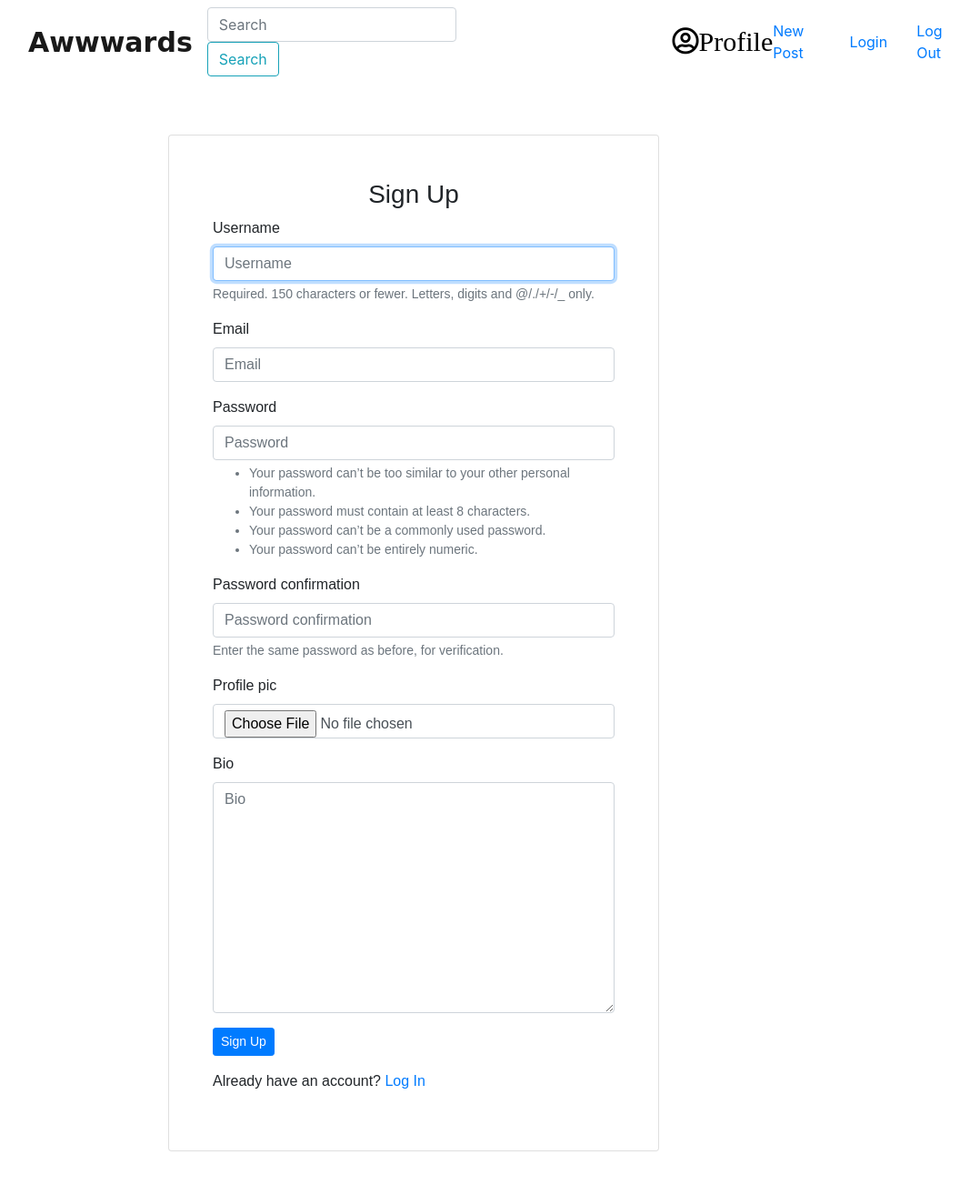
After one commit to rowenarono95/My-Awards, a Django app: page /register/ in a window 1280 px wide. The commit adds this page. Shown: the whole page at 91% size, without its empty margins (185-1252 px from the left). Run offline with Django 3.2, Linux system fonts and the light colour scheme; some libraries are stand-ins or nearby versions; some web fonts are replaced.

Commit message:
modified the whole login

```diff
--- a/myawwards/forms.py
+++ b/myawwards/forms.py
@@ -2,8 +2,27 @@
 
 from django import forms
 from django.contrib.auth.models import User
-from .models import Profile
+from .models import Profile,Project
 from django.contrib.auth.forms import UserCreationForm
+
+
+class RegistrationForm(UserCreationForm):
+    email=forms.EmailField()
+    class Meta:
+        model = User
+        fields = ['username', 'email','password1', 'password2']
+    def save(self, commit=True):
+        user=super().save(commit=False)
+        user.email=self.cleaned_data['email']
+        if commit:
+            user.save()
+        return user
+class profileForm(forms.ModelForm):
+    class Meta:
+        model = Profile
+        fields = [ 'profile_pic', 'bio']
+
+
 
 
 
@@ -28,3 +47,9 @@ class ProfileUpdateForm(forms.ModelForm):
     class Meta:
         model = Profile
         fields =['profile_pic', 'bio']
+
+
+class  NewProjectForm(forms.ModelForm):
+    class Meta:
+        model = Project
+        exclude = ['user',]
--- a/myawwards/templates/navbar.html
+++ b/myawwards/templates/navbar.html
@@ -25,7 +25,7 @@
           style="font-size: 30px; margin-left: 210px; color: black;">Profile</i></a>
     </div>
     <div>
-      <a href="#">New Post</a>
+      <a href="{% url 'new_project' %}">New Post</a>
     </div>
     <div>
       <a class="nav-item nav-link login" href="/login">Login</a>
--- /dev/null
+++ b/myawwards/templates/users/register.html
@@ -0,0 +1,32 @@
+{%extends "base.html"%}
+{% load bootstrap4 %}
+{% block content %}
+<div class="container" style="font-family: 'Jost', sans-serif;">
+    <div class="row">
+        <!-- Empty div -->
+        <div class="col-md-6 mx-auto">
+            {% if form.errors %}
+            <p> Some Information Might be Incorrect </p>
+            {% endif %}
+            <div class="panel panel-default card p-5 mt-5 mb-5">
+                <div class="panel-heading">
+                    <h3 class="text-center">Sign Up</h3>
+                </div>
+                <div class="panel-body">
+                    <form method="POST" enctype="multipart/form-data">
+                        {% csrf_token %}
+                        {% bootstrap_form form %}
+                        {% bootstrap_form profForm %}
+                        <div class="form-group">
+                            <input type="submit" class="btn btn-primary btn-sm" value="Sign Up">
+                        </div>
+                        <p>Already have an account? <a href="/login"> Log In</a></p>
+                        <input type="hidden" name="next" value="{{next}}">
+                    </form>
+                </div>
+            </div>
+        </div>
+        <!-- empty div -->
+    </div>
+</div>
+{% endblock %}
--- a/myawwards/urls.py
+++ b/myawwards/urls.py
@@ -2,12 +2,15 @@ from . import views
 from django.conf import settings
 from django.conf.urls.static import static
 from django.urls import include, path
+from django.contrib.auth import views as auth_views
 
 urlpatterns = [
     path('', views.home, name='home'),
-    path('accounts/register/', views.register, name='register'),
+    path('register/', views.register,name = 'registration'),
+    path('login/', auth_views.LoginView.as_view(template_name='users/login.html'), name='login'),
+    path('logout/', auth_views.LogoutView.as_view(template_name='users/logout.html'), name='logout'),
     path('search_results',views.search_results, name = 'search_results'),
-    path('profile/', views.profile,name = 'profile'),
+    # path('profile/', views.profile,name = 'profile'),
     path('new_project/', views.new_project,name ='new_project'),
 ]
 
--- a/myawwards/views.py
+++ b/myawwards/views.py
@@ -3,7 +3,7 @@ from django.http import HttpResponse
 from django.shortcuts import render
 from django.contrib.auth.decorators import login_required
 from django.contrib.auth import authenticate, login, logout
-from .forms import  UserUpdateForm, ProfileUpdateForm, SignUpForm
+from .forms import  UserUpdateForm, ProfileUpdateForm, SignUpForm,RegistrationForm,profileForm,NewProjectForm
 from .models import Profile,Project
 
 # Create your views here.
@@ -14,22 +14,26 @@ def home(request):
     return render(request,'index.html')
 
 
-
-
 def register(request):
-    if request.method == 'POST':
-        form = SignUpForm(request.POST)
-        if form.is_valid():
-            form.save()
-            username = form.cleaned_data.get('username')
-            password = form.cleaned_data.get('password1')
-            user = authenticate(username=username, password=password)
-            login(request, user)
-            return redirect('home')
+    if request.method=="POST":
+        form=RegistrationForm(request.POST)
+        procForm=profileForm(request.POST, request.FILES)
+        if form.is_valid() and procForm.is_valid():
+            username=form.cleaned_data.get('username')
+            user=form.save()
+            profile=procForm.save(commit=False)
+            profile.user=user
+            profile.save()
+            # messages.success(request, f'Successfully created Account!.You can now login as {username}!')
+        return redirect('login')
     else:
-        form = SignUpForm()
-    return render(request, 'registration/registration_form.html', {'form': form})
-
+        form= RegistrationForm()
+        prof=profileForm()
+    params={
+        'form':form,
+        'profForm': prof
+    }
+    return render(request, 'users/register.html', params)
 
 
 @login_required(login_url='/accounts/login/')
@@ -65,3 +69,19 @@ def search_results(request):
         message = "You haven't searched for any term"
 
         return render(request,'search.html',{'message':message})
+
+
+@login_required(login_url='/accounts/login/')
+def new_project(request):
+    current_user = request.user
+    user_profile = Profile.objects.get(user = current_user)
+    if request.method == 'POST':
+        form = NewProjectForm(request.POST,request.FILES)
+        if form.is_valid:
+            project_new = form.save(commit = False)
+            project_new.user = user_profile
+            project_new.save()
+        return redirect('home')
+    else:
+        form = NewProjectForm()
+    return render(request,'new_project.html',{'form':form})
```
Also changed, not shown: myawwards/templates/registration/login.htm (deleted, +0 -42 lines), myawwards/templates/registration/login.html (added, +49 -0 lines), myawwards/templates/users/login.html (added, +30 -0 lines), myawwards/migrations/0004_auto_20201130_0242.py (added), 1 other file.
